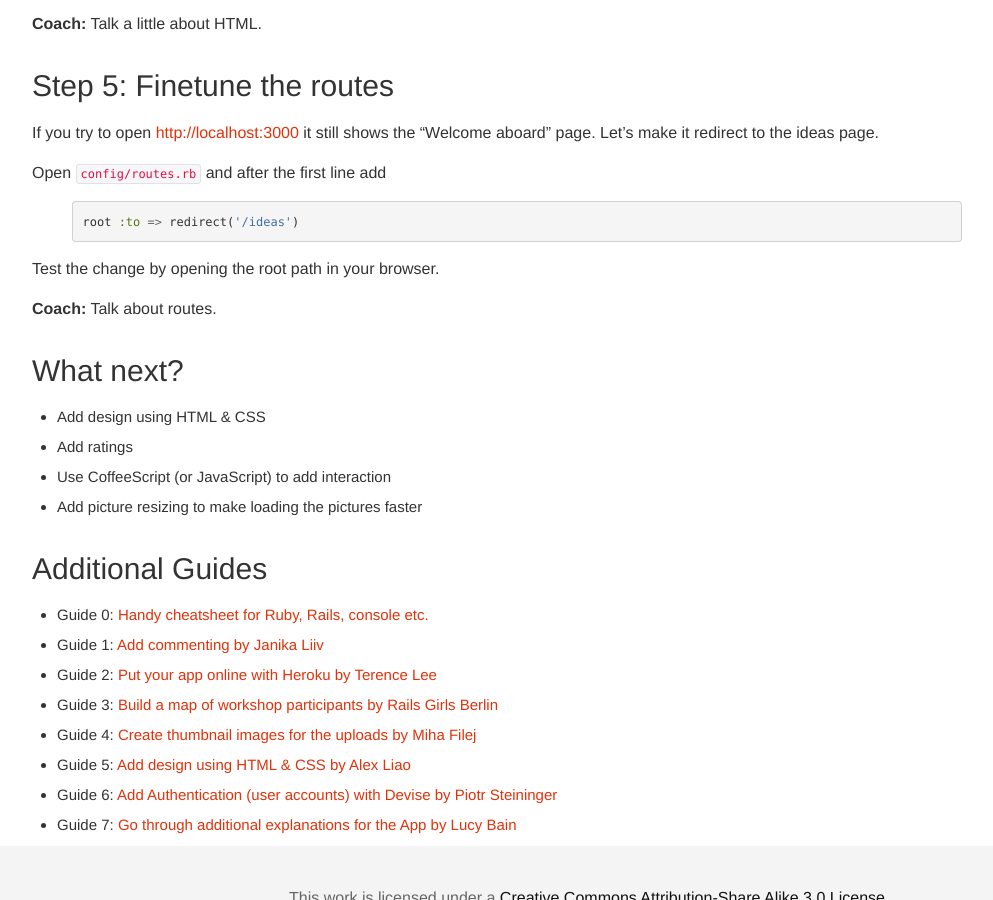
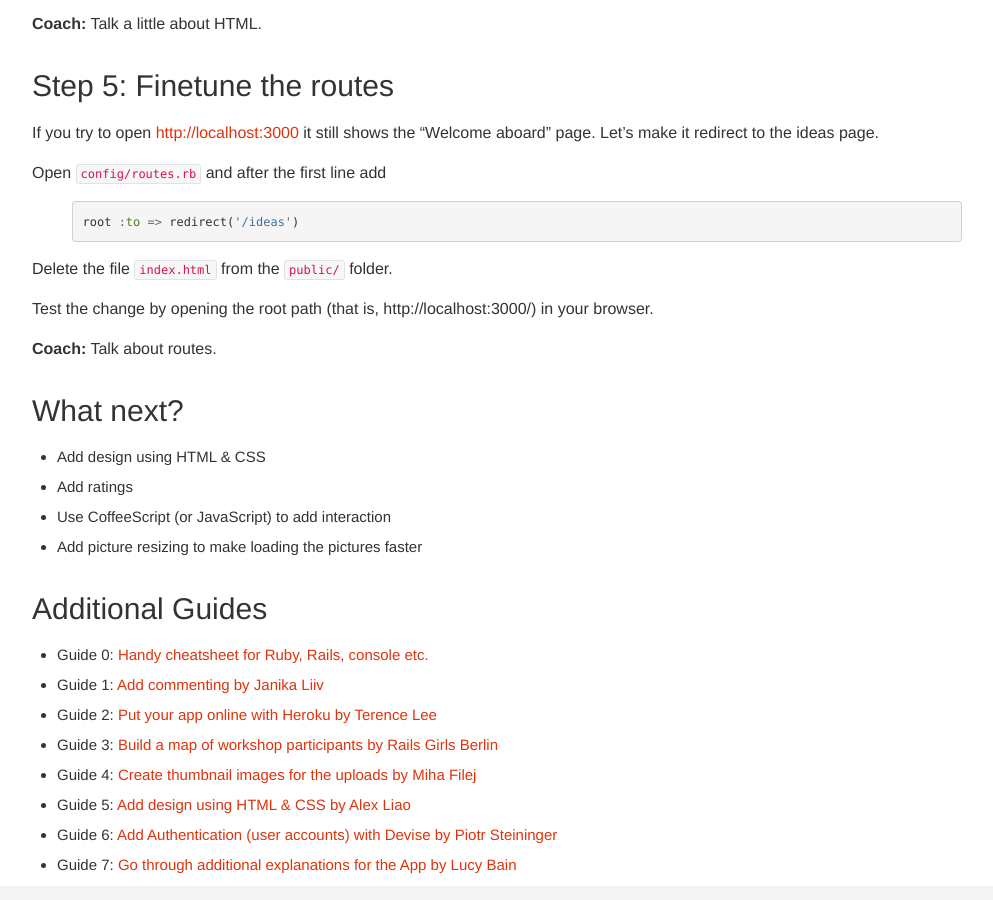
Before and after one commit to railsgirls/guides.railsgirls.com, a Jekyll site: the page built from _posts/2012-04-18-app.markdown, in a window 1280 px wide and 900 px high, scrolled down 4333 px. Shown: the whole window, without its empty margins (53-1046 px from the left). Built offline with Jekyll 4.4.1, drawn with Linux system fonts in a browser that asks for light colours; nearby versions of some CDN libraries; Markdown is read by kramdown in place of the engine named in the settings.

Commit message:
need to delete index.html to make it work

```diff
--- a/_posts/2012-04-18-app.markdown
+++ b/_posts/2012-04-18-app.markdown
@@ -257,7 +257,9 @@ Open `config/routes.rb` and after the first line add
 root :to => redirect('/ideas')
 {% endhighlight %}
 
-Test the change by opening the root path in your browser.
+Delete the file `index.html` from the `public/` folder.
+
+Test the change by opening the root path (that is, http://localhost:3000/) in your browser.
 
 **Coach:** Talk about routes.
 
```
